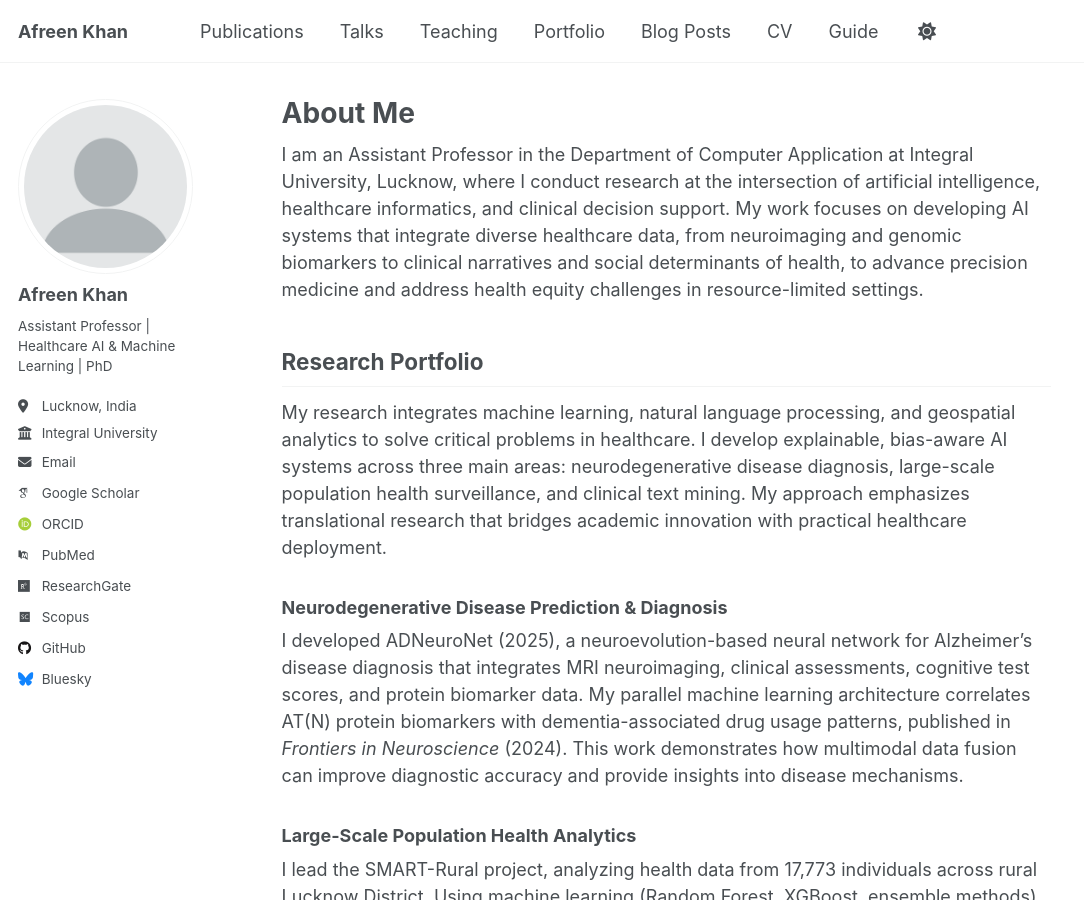
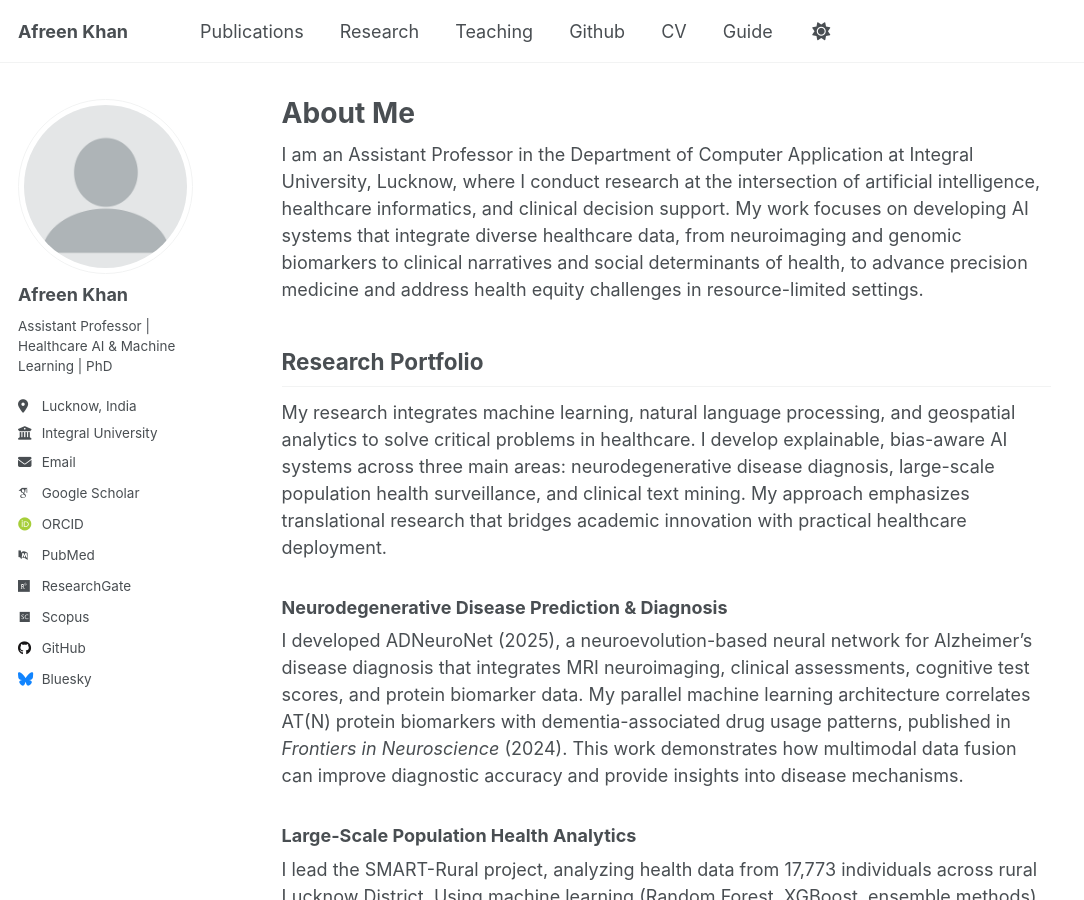
Before and after one commit to afreen-kh/afreen-kh.github.io, a Jekyll site: the page built from _pages/about.md, in a window 1280 px wide and 900 px high. Shown: the whole window, without its empty margins (0-1084 px from the left). Built offline with Jekyll 4.4.1, drawn with Linux system fonts in a browser that asks for light colours; some web fonts are replaced; a script that is not in the unit is left out.

Commit message:
Update navigation menu entries
Replaced 'Talks' with 'Research' and added 'Github' to navigation.

```diff
--- a/_data/navigation.yml
+++ b/_data/navigation.yml
@@ -11,17 +11,14 @@ main:
   - title: "Publications"
     url: /publications/
 
-  - title: "Talks"
-    url: /talks/
+  - title: "Research"
+    url: /research/
 
   - title: "Teaching"
     url: /teaching/
 
-  - title: "Portfolio"
-    url: /portfolio/
-
-  - title: "Blog Posts"
-    url: /year-archive/
+  - title: "Github"
+    url: /github/
 
   - title: "CV"
     url: /cv/
```
